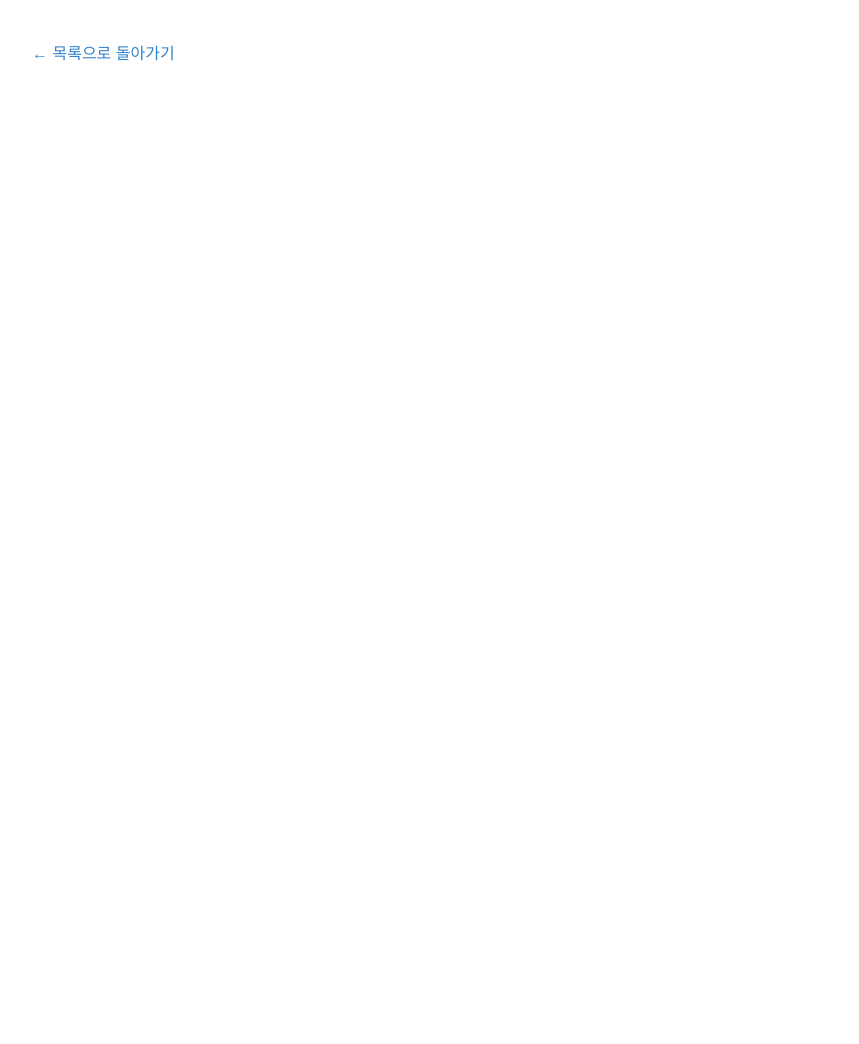
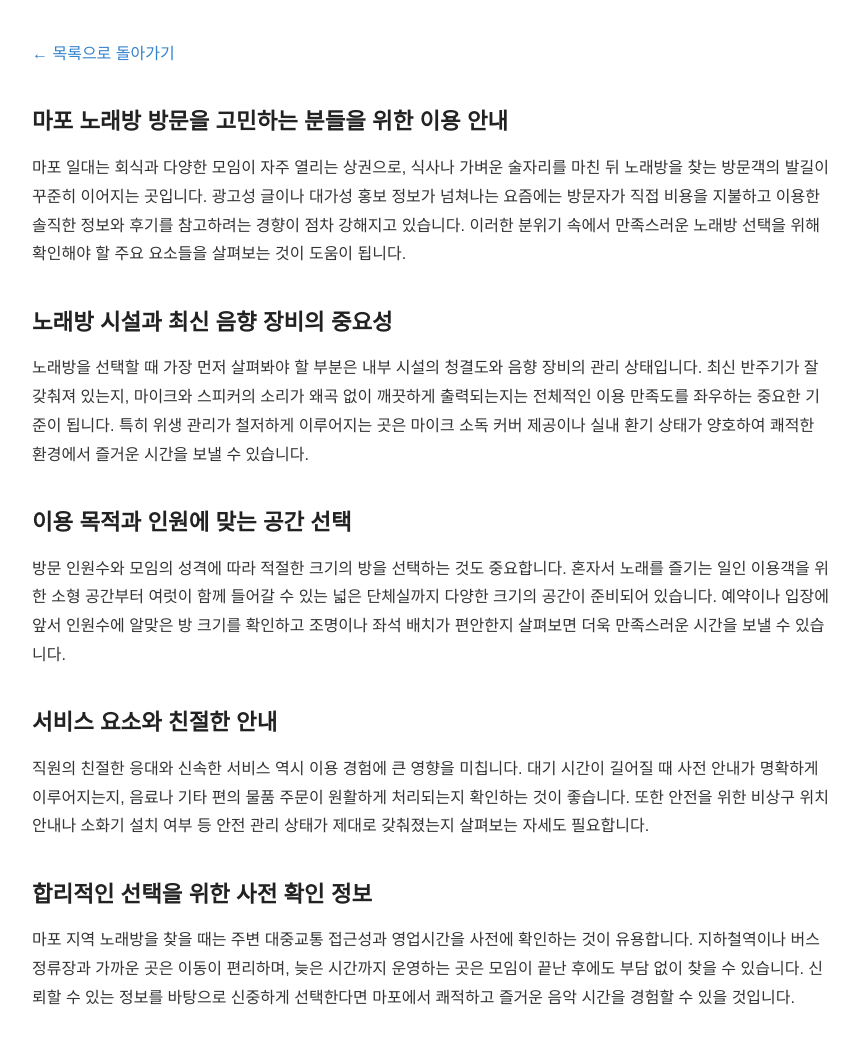
Before and after one commit to mqlwmsltm-arch/bp-t3b06-mp-kb-real, a plain HTML site: page posts/interview-001-1rz26c.html in a window 1280 px wide. Shown: the whole page, without its empty margins (208-1067 px from the left). Before the commit the page ends 800 px from the top, so only its background shows below. Drawn offline with Linux system fonts and the light colour scheme.

```diff
--- a/posts/interview-001-1rz26c.html
+++ b/posts/interview-001-1rz26c.html
@@ -20,7 +20,20 @@
     <a href="../index.html">← 목록으로 돌아가기</a>
   </header>
   <main>
+<h2>마포 노래방 방문을 고민하는 분들을 위한 이용 안내</h2>
+<p>마포 일대는 회식과 다양한 모임이 자주 열리는 상권으로, 식사나 가벼운 술자리를 마친 뒤 노래방을 찾는 방문객의 발길이 꾸준히 이어지는 곳입니다. 광고성 글이나 대가성 홍보 정보가 넘쳐나는 요즘에는 방문자가 직접 비용을 지불하고 이용한 솔직한 정보와 후기를 참고하려는 경향이 점차 강해지고 있습니다. 이러한 분위기 속에서 만족스러운 노래방 선택을 위해 확인해야 할 주요 요소들을 살펴보는 것이 도움이 됩니다.</p>
 
+<h2>노래방 시설과 최신 음향 장비의 중요성</h2>
+<p>노래방을 선택할 때 가장 먼저 살펴봐야 할 부분은 내부 시설의 청결도와 음향 장비의 관리 상태입니다. 최신 반주기가 잘 갖춰져 있는지, 마이크와 스피커의 소리가 왜곡 없이 깨끗하게 출력되는지는 전체적인 이용 만족도를 좌우하는 중요한 기준이 됩니다. 특히 위생 관리가 철저하게 이루어지는 곳은 마이크 소독 커버 제공이나 실내 환기 상태가 양호하여 쾌적한 환경에서 즐거운 시간을 보낼 수 있습니다.</p>
+
+<h2>이용 목적과 인원에 맞는 공간 선택</h2>
+<p>방문 인원수와 모임의 성격에 따라 적절한 크기의 방을 선택하는 것도 중요합니다. 혼자서 노래를 즐기는 일인 이용객을 위한 소형 공간부터 여럿이 함께 들어갈 수 있는 넓은 단체실까지 다양한 크기의 공간이 준비되어 있습니다. 예약이나 입장에 앞서 인원수에 알맞은 방 크기를 확인하고 조명이나 좌석 배치가 편안한지 살펴보면 더욱 만족스러운 시간을 보낼 수 있습니다.</p>
+
+<h2>서비스 요소와 친절한 안내</h2>
+<p>직원의 친절한 응대와 신속한 서비스 역시 이용 경험에 큰 영향을 미칩니다. 대기 시간이 길어질 때 사전 안내가 명확하게 이루어지는지, 음료나 기타 편의 물품 주문이 원활하게 처리되는지 확인하는 것이 좋습니다. 또한 안전을 위한 비상구 위치 안내나 소화기 설치 여부 등 안전 관리 상태가 제대로 갖춰졌는지 살펴보는 자세도 필요합니다.</p>
+
+<h2>합리적인 선택을 위한 사전 확인 정보</h2>
+<p>마포 지역 노래방을 찾을 때는 주변 대중교통 접근성과 영업시간을 사전에 확인하는 것이 유용합니다. 지하철역이나 버스 정류장과 가까운 곳은 이동이 편리하며, 늦은 시간까지 운영하는 곳은 모임이 끝난 후에도 부담 없이 찾을 수 있습니다. 신뢰할 수 있는 정보를 바탕으로 신중하게 선택한다면 마포에서 쾌적하고 즐거운 음악 시간을 경험할 수 있을 것입니다.</p>
 </main>
 </body>
 </html>
```
